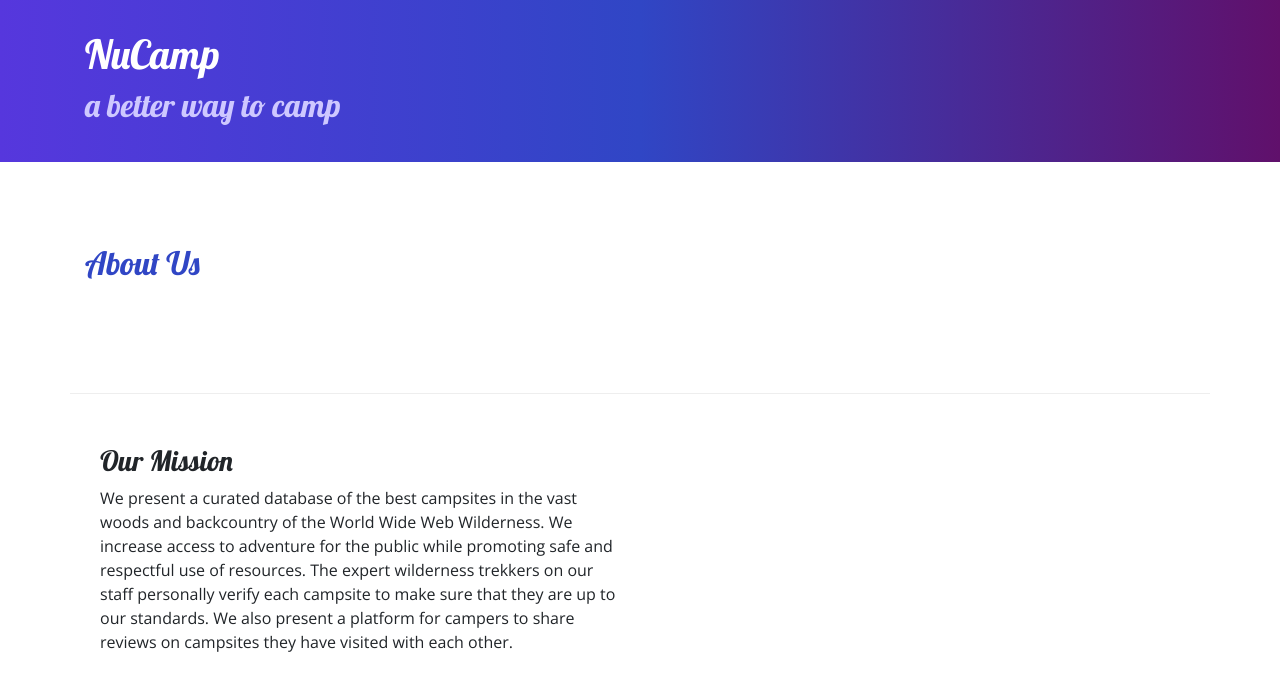
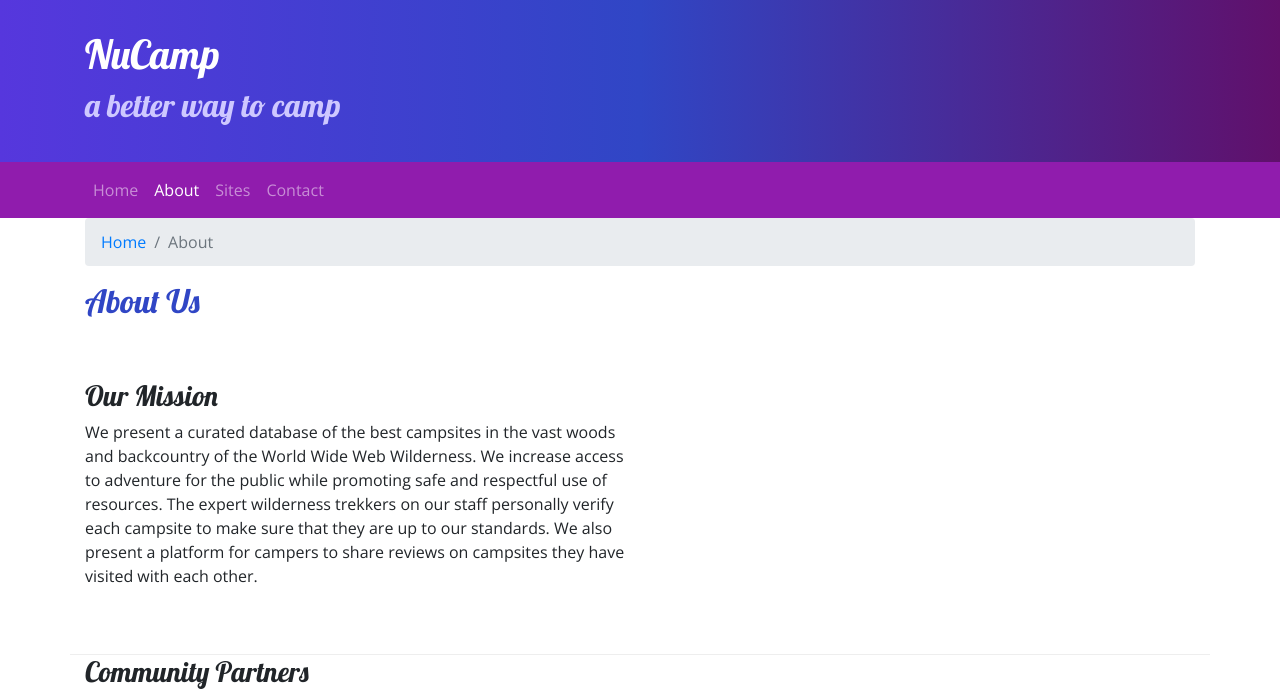
Before and after one commit to mayfiete/nucamp, a website: page nucampsite/aboutus.html in a window 1280 px wide. Shown: the top 694 px of the page. Drawn offline with nearby package versions, Linux system fonts and the light colour scheme.

Commit message:
feat: adding navbar and breadcrumb

```diff
--- a/nucampsite/aboutus.html
+++ b/nucampsite/aboutus.html
@@ -30,12 +30,35 @@
         </div>
     </header>
 
-    <div class="container">
-        <div class="row row-content">
-            <div class="col">
-                <h2>About Us</h2>
+    <nav class="navbar navbar-expand-sm navbar-dark sticky-top">
+        <div class="container">
+            <button class="navbar-toggler ml-auto" type="button"
+            data-toggle="collapse" datra-target="#nucampNavbar">
+                <span class="navbar-toggler-icon"></span>
+            </button>
+            <div class="collapse navbar-collapse id="nucampNavbar">
+                <ul class="navbar-nav">
+                    <li class="nav-item"><a class="nav-link" href="index.html">Home</a></li>
+                    <li class="nav-item active"><a class="nav-link"  href="#">About</a></li>
+                    <li class="nav-item"><a class="nav-link"  href="#">Sites</a></li>
+                    <li class="nav-item"><a class="nav-link"  href="#">Contact</a></li>
+                </ul>
             </div>
         </div>
+    </nav>
+
+    <div class="container">
+        <div class="row">
+            <div class="col">
+                <ol class="breadcrumb">
+                    <li class="breadcrumb-item"><a href="index.html">Home</a></li>
+                    <li class="breadcrumb-item active">About</li>
+                </ol>
+                <h2>About Us</h2>
+                </div>
+            </div>
+        </div>
+    </div>
 
         <div class="container">
             <div class="row row-content">
--- a/nucampsite/css/styles.css
+++ b/nucampsite/css/styles.css
@@ -1,13 +1,15 @@
 body {
-    font-family:"Open Sans", sans-serif;
+    font-family: "Open Sans", sans-serif;
 }
 
-h1, h2, h3 {
+h1,
+h2,
+h3 {
     font-family: "Lobster", cursive
 }
 
-h2{
-    color:#3046c5;
+h2 {
+    color: #3046c5;
 }
 
 header h2 {
@@ -20,6 +22,7 @@ footer {
 }
 
 .jumbotron {
+    margin: 0;
     padding: 30px;
     background-image: linear-gradient(to right, #5637DD, #3046c5, #60106B);
     color: white;
@@ -30,3 +33,7 @@ footer {
     border-bottom: 1px ridge;
     min-height: 200px;
 }
+
+.navbar {
+    background-color: #901CAD
+}
```
Also changed, not shown: nucampsite/index.html (+20 -3 lines).
